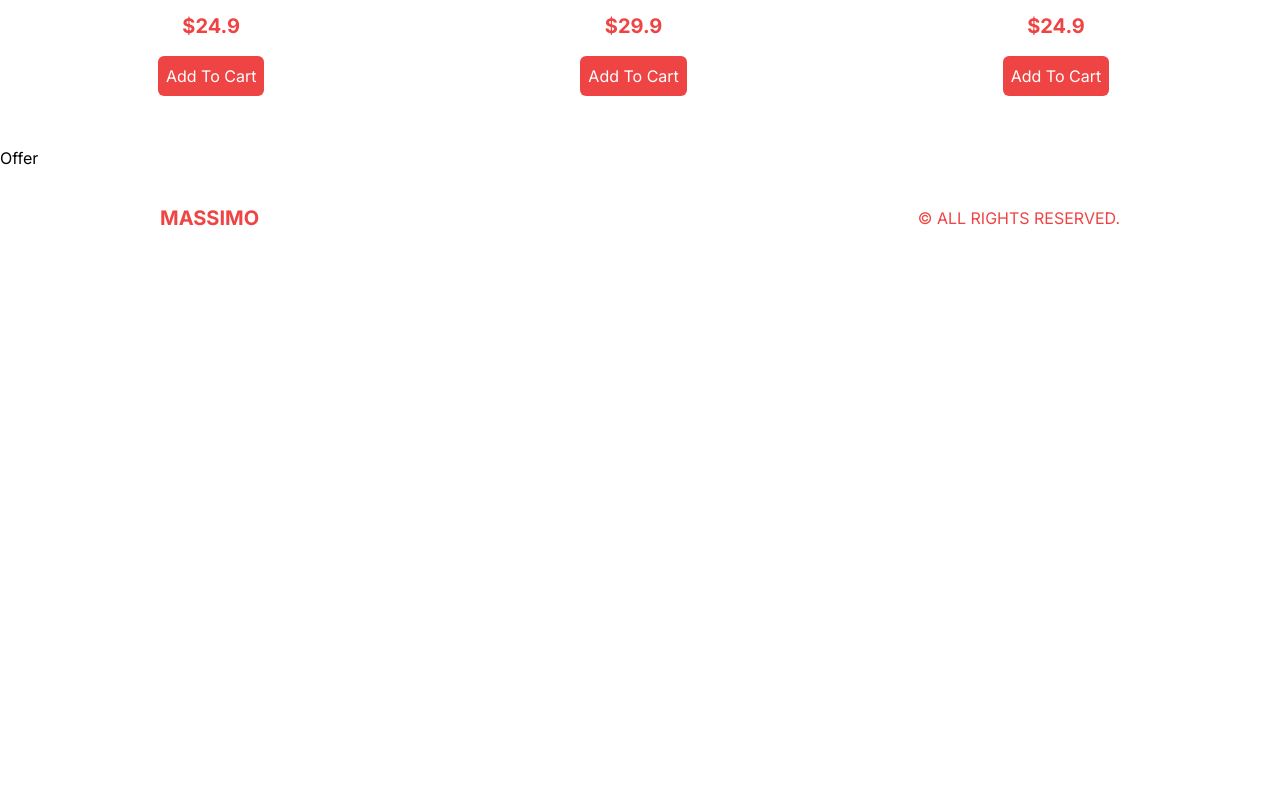
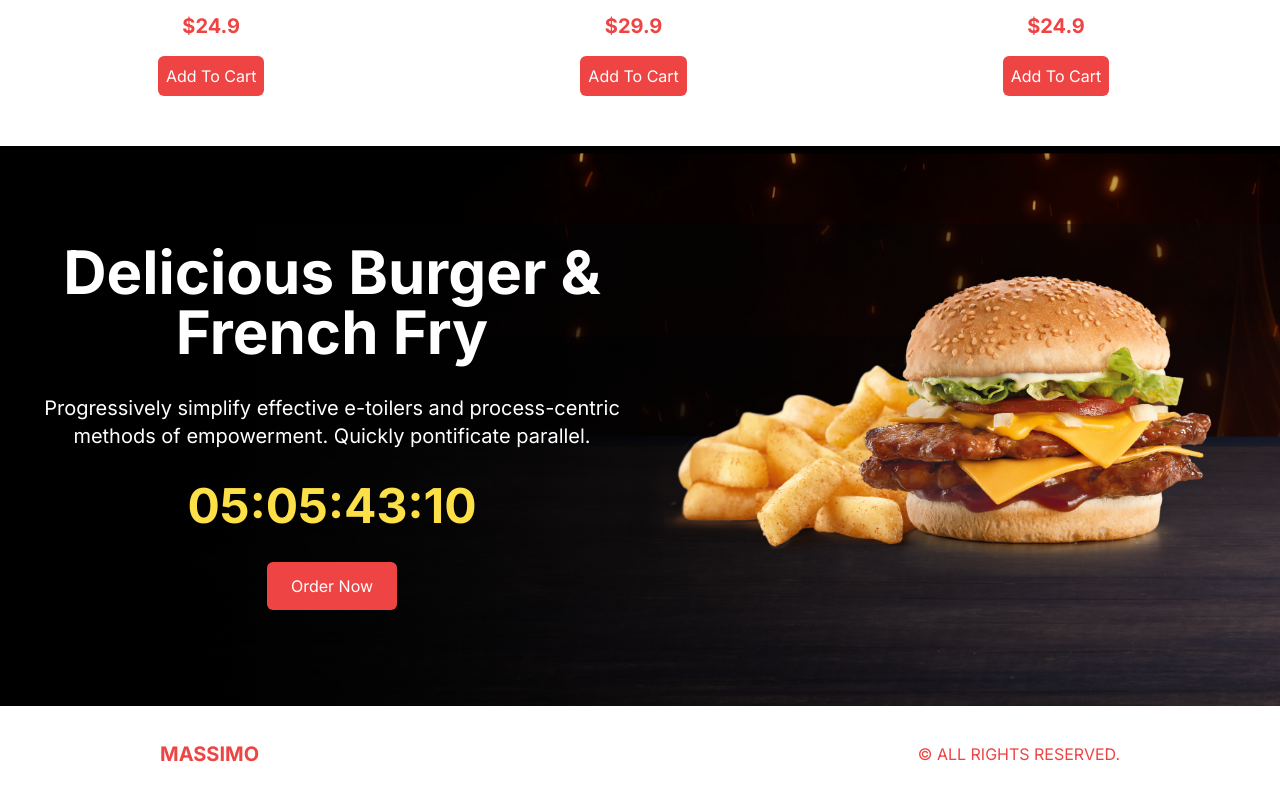
Before and after one commit to tienv1per/restaurant-food-ordering-app, a Next.js app: page / in a window 1280 px wide. Shown: the part 1374-2174 px from the top of the page. Before the commit the page ends 1640 px from the top, so only its background shows below. Built offline with nearby package versions, Linux system fonts and the light colour scheme.

Commit message:
add offer components

```diff
--- a/src/components/Offer.tsx
+++ b/src/components/Offer.tsx
@@ -1,8 +1,25 @@
+import Image from 'next/image'
 import React from 'react'
+import CountDown from './CountDown';
 
 const Offer = () => {
     return (
-        <div>Offer</div>
+        <div className="bg-black h-screen flex flex-col md:flex-row md:justify-between md:bg-[url('/offerBg.png')] md:h-[70vh]">
+            {/* TEXT CONTAINER */}
+            <div className="flex-1 flex flex-col justify-center items-center text-center gap-8 p-6">
+                <h1 className="text-white text-5xl font-bold xl:text-6xl">Delicious Burger & French Fry</h1>
+                <p className="text-white xl:text-xl">
+                    Progressively simplify effective e-toilers and process-centric methods
+                    of empowerment. Quickly pontificate parallel.
+                </p>
+                <CountDown/>
+                <button className="bg-red-500 text-white rounded-md py-3 px-6">Order Now</button>
+            </div>
+            {/* IMAGE CONTAINER */}
+            <div className="flex-1 w-full relative md:h-full">
+                <Image src="/offerProduct.png" alt="" fill className="object-contain"/>
+            </div>
+        </div>
     )
 };
 
--- a/src/data.ts
+++ b/src/data.ts
@@ -140,7 +140,7 @@
         id: 7,
         title: "Garlic Parmesan Linguine",
         desc: "A garlic lover's delight, featuring linguine smothered in a creamy Parmesan sauce, infused with garlic and garnished with chopped parsley, bell peppers, and cherry tomatoes.",
-        img: "/temporary/p7.png",
+        img: "/temporary/p8.png",
         price: 28.9,
         options: [
         {
```
